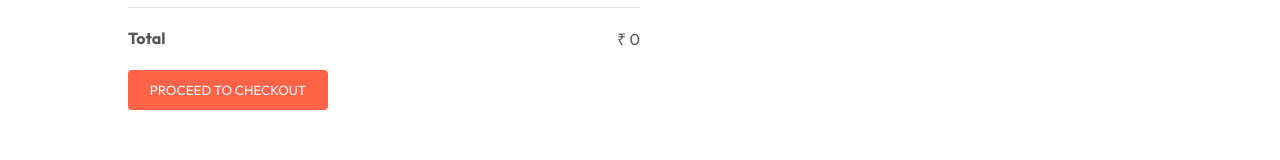
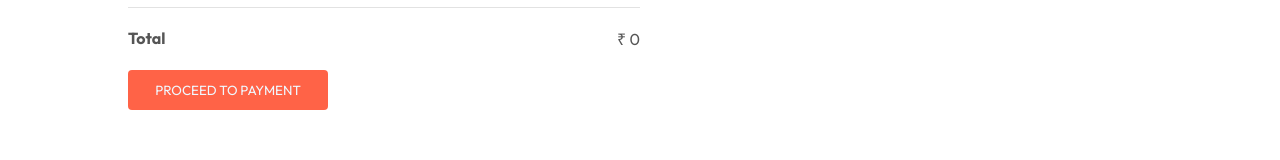
Before and after one commit to Viceroyyyy/CampusBite_Project, a React (Vite) app in the folder frontend/: page /cart in a window 1280 px wide. Shown: the part 493-653 px from the top of the page. Built offline with nearby package versions, Linux system fonts and the light colour scheme; no server answers.

Commit message:
placeOrder function which includes API calling to store the data in DB and Provide Data for creating an order and receving razorpay Order Id and then using that data to for creating checkout page and verifying process and redirecting to home page

```diff
--- a/frontend/src/pages/Cart/Cart.jsx
+++ b/frontend/src/pages/Cart/Cart.jsx
@@ -1,11 +1,89 @@
-import React, { useContext, useState } from 'react'
+import React, { useContext, useEffect, useState } from 'react'
 import './Cart.css'
 import { StoreContext } from '../../context/StoreContext'
+import axios from 'axios'
+// import Razorpay from "razorpay"
 
 const Cart = () => {
 
-  const {cartItems,food_list,removeFromCart,getTotalCartAmount,url} = useContext(StoreContext);
+  const {cartItems,food_list,removeFromCart,getTotalCartAmount,url,token} = useContext(StoreContext);
   const [pkgCharges,setPkgCharges] = useState(false);
+
+  const placeOrder = async (event) => {
+    event.preventDefault();
+    let orderItems = [];
+    food_list.map((item)=>{
+      if(cartItems[item._id]>0){
+        let itemInfo = item;
+        itemInfo["quantity"] = cartItems[item._id];
+        orderItems.push(itemInfo);
+      }
+    })
+    // console.log(orderItems);
+    let orderData = {
+      items: orderItems,
+      amount: pkgCharges?getTotalCartAmount() +20:getTotalCartAmount(),
+    }
+
+    let response = await axios.post(url+'/api/order/place',orderData,{headers: {token}});
+
+    if(response.data.success){
+      // const session_url = response.data;
+      // window.location.replace(session_url);
+      try{
+        const {keyId,orderId, amount,currency} = response.data;
+
+      const options = {
+        key : keyId,
+        amount : amount,
+        currency : currency,
+        name : "CampusBite",
+        description: "Order Payment",
+        order_id: orderId,
+        handler: async function (response) {
+          // This function handles the successful payment
+          const data = {
+            razorpay_payment_id: response.razorpay_payment_id,
+            razorpay_order_id: response.razorpay_order_id,
+            razorpay_signature: response.razorpay_signature,
+            order_id: orderId,
+          };
+
+          // Call the backend API to verify the payment
+          const verifyResponse = await axios.post(url+'/api/ver/verify', data);
+          if (verifyResponse.data.success) {
+            window.location.href = `/myorder`;
+          } else {
+            alert('Payment verification failed');
+            window.location.href = `/`;
+          }
+        },
+        theme: {
+          color: '#ff6347',
+        },
+        modal : {
+          ondismiss: async () => {
+            alert('Payment process was interrupted. Redirecting to Home.');
+            const order_id = {razorpay_order_id: orderId,}
+            await axios.post(url+'/api/ver/delete',order_id);
+            window.location.href = `/`;
+          }
+        }
+      }
+
+      const razorpayInstance = new window.Razorpay(options);
+        razorpayInstance.open();
+      }catch(err){
+        console.error('Order creation failed:', err);
+      }
+
+    }
+
+    // useEffect(()=>{
+    //   console.log(razorpay_order_id);
+    // },placeOrder)
+
+  }
 
   return (
     <div className='cart'>
@@ -70,7 +148,7 @@ const Cart = () => {
       </div>}
 
 
-          <button>PROCEED TO CHECKOUT</button>
+          <button type="submit" onClick={placeOrder}>PROCEED TO PAYMENT</button>
         </div>
       </div>
     </div>
@@ -78,3 +156,12 @@ const Cart = () => {
 }
 
 export default Cart
+/* Implement Razorpay payment integration on the Cart page
+
+- Added the Razorpay payment integration flow within the `placeOrder` function.
+- Included the logic to handle successful payments and verification using Razorpay's `handler` function.
+- Set up order placement, packaging charges, and delivery options.
+- Implemented the logic for handling failed payments with a modal dismiss.
+- Connected the cart data with the StoreContext, displaying the items, their prices, and the total amount.
+- Updated UI to reflect the total charges including optional packaging fees.
+*/
```
